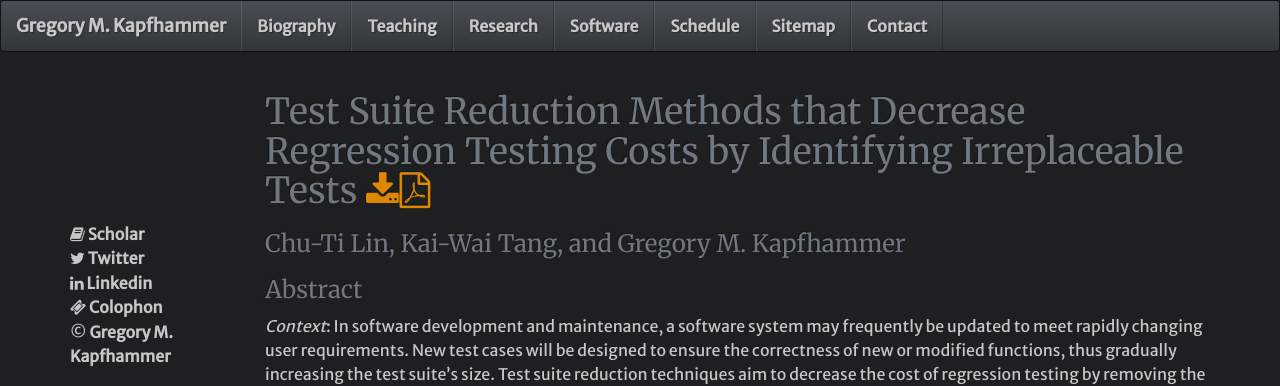
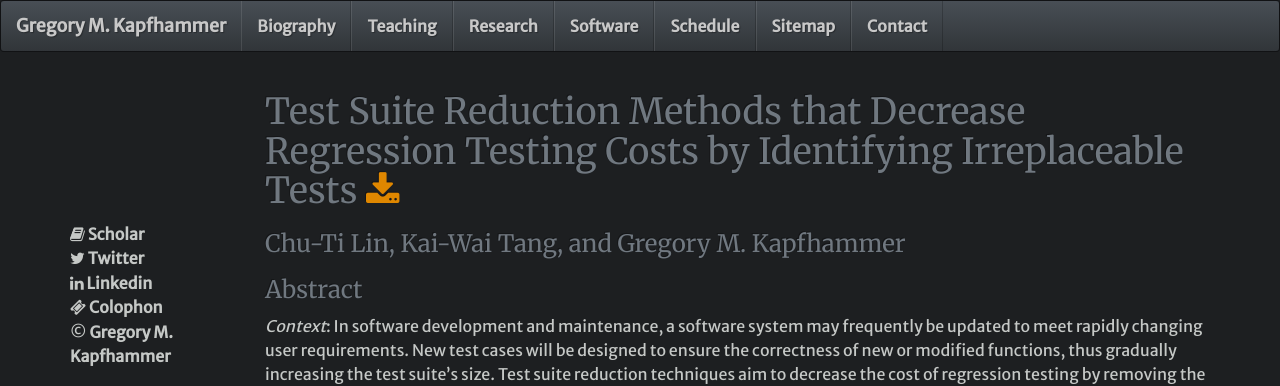
Before and after one commit to geerc/www, a Jekyll site: the page built from gkapfham/_posts/research/papers/2014-07-31-Paper-IST2014.md, in a window 1280 px wide. Shown: the top 386 px of the page. Built offline with Jekyll 4.4.1, drawn with Linux system fonts in a browser that asks for light colours; nearby versions of some CDN libraries; Markdown is read by kramdown in place of the engine named in the settings; comment, search, counter and statistics services are not loaded.

Commit message:
Removed the extra link icon.  Now it is just the download icon.

```diff
--- a/gkapfham/_posts/research/papers/2014-07-31-Paper-IST2014.md
+++ b/gkapfham/_posts/research/papers/2014-07-31-Paper-IST2014.md
@@ -10,7 +10,7 @@ paper: true
 backup: ../../../../
 ---
 
-## {{ page.title }} [<i class="fa fa-download"></i><i class="fa fa-file-pdf-o"></i>]({{backup}}/research/papers/ist2014-lin-tang-kapfhammer.pdf "Download this Paper!")
+## {{ page.title }} [<i class="fa fa-download"></i>]({{backup}}/research/papers/ist2014-lin-tang-kapfhammer.pdf "Download this Paper!")
 
 ### {{page.authors }}
 
```
